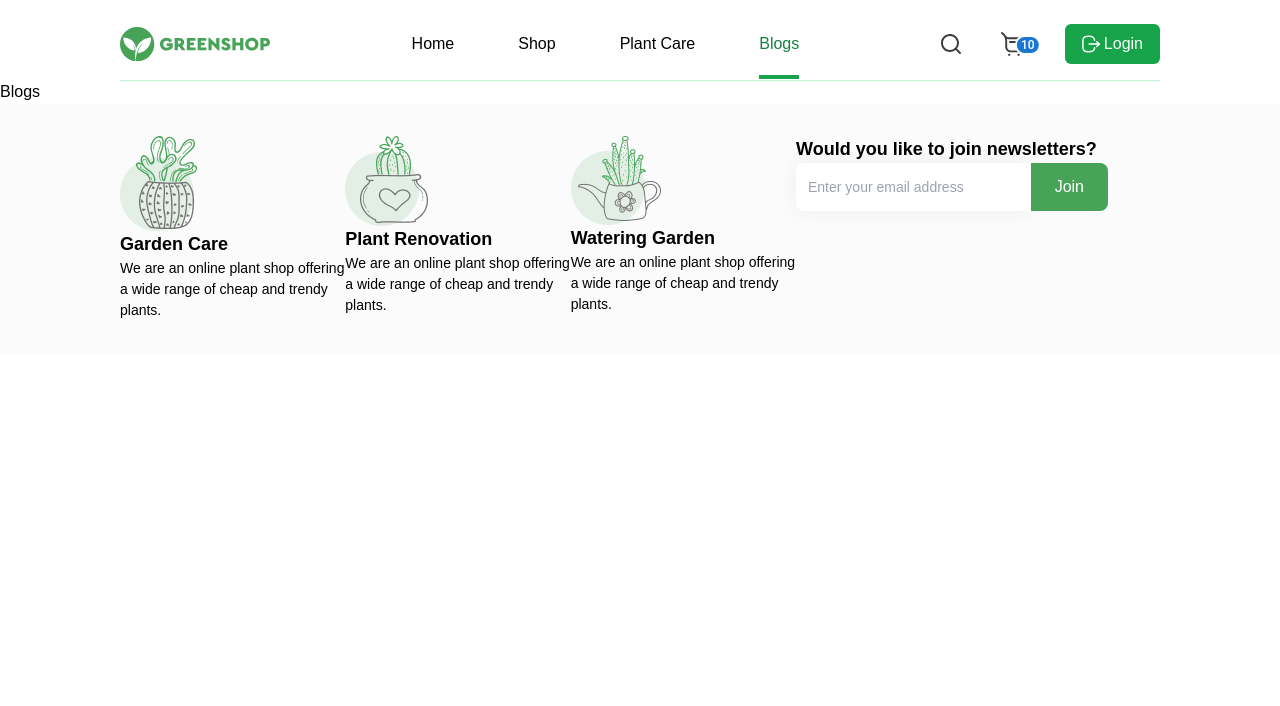
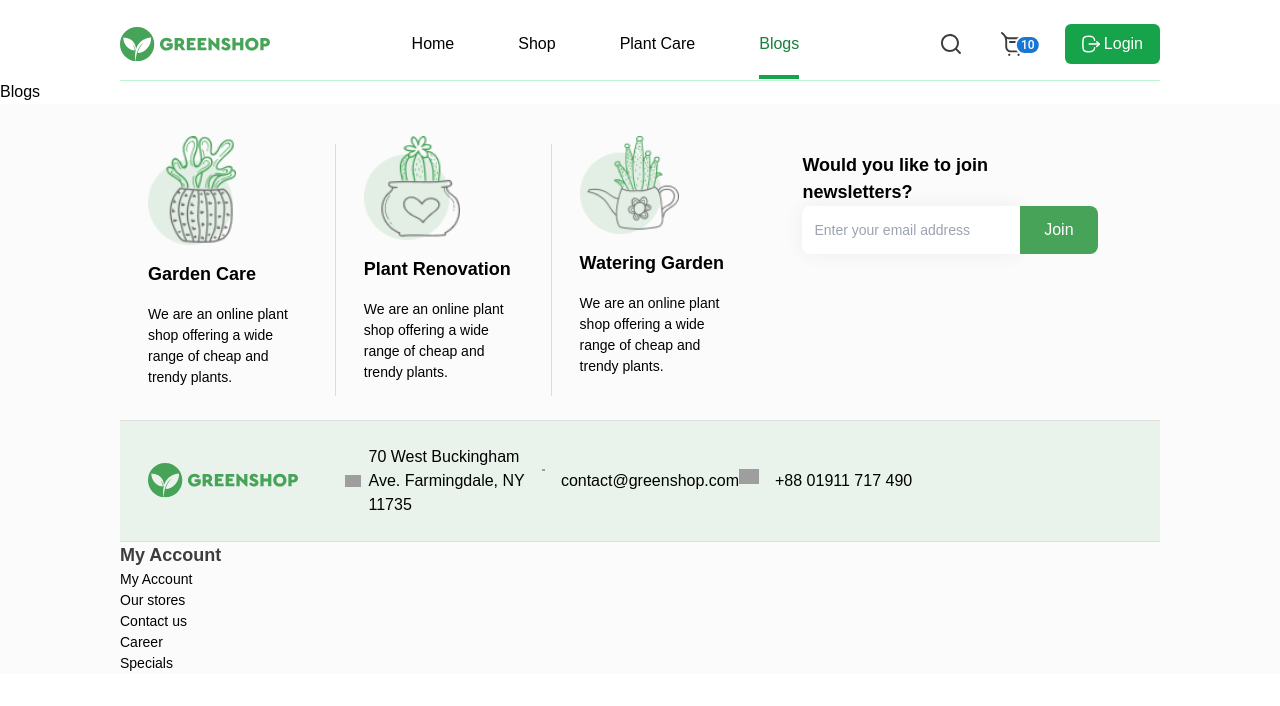
Before and after one commit to YahyobekRahimov/greenshop, a React (Vite) app: page /blogs in a window 1280 px wide. Shown: the top 706 px of the page. Built offline with nearby package versions, Linux system fonts and the light colour scheme; grey boxes are pictures that could not be loaded; a web font is replaced by a local one.

Commit message:
footer in progress

```diff
--- a/src/App.css
+++ b/src/App.css
@@ -36,3 +36,7 @@
 body {
    font-family: "Cera Pro", sans-serif;
 }
+
+.footer-grid-custom {
+   grid-template-columns: 1fr 1fr 1fr 2fr;
+}
--- a/src/components/Footer.jsx
+++ b/src/components/Footer.jsx
@@ -3,15 +3,25 @@ import Plant from "../images/plant.png";
 import Cactus from "../images/cactus.png";
 import Teapot from "../images/teapot.png";
 import Button from "./Button";
+import Divider from "@mui/material/Divider";
+import Logo from "../images/logo.svg?react";
+import Location from "../images/Location.png";
+import Message from "../images/Message.png";
+import Calling from "../images/Calling.png";
+import { NavLink } from "react-router-dom";
 
 export default function Footer() {
    return (
-      <Container classes="flex bg-softBackground">
-         <div className="flex py-8">
+      <Container classes="flex bg-softBackground flex-col">
+         <div className="flex py-8 gap-[4rem] px-7">
             {/* Cards */}
-            <div className="flex w-[65%]">
-               <div>
-                  <img src={Plant} alt="plant" />
+            <div className="flex w-[60%] gap-7">
+               <div className="flex flex-col gap-4">
+                  <img
+                     className="w-[5.5rem]"
+                     src={Plant}
+                     alt="plant"
+                  />
                   <h3 className="text-[1.125rem] font-bold">
                      Garden Care
                   </h3>
@@ -20,8 +30,13 @@ export default function Footer() {
                      of cheap and trendy plants.
                   </p>
                </div>
-               <div>
-                  <img src={Cactus} alt="plant" />
+               <Divider variant="middle" orientation="vertical" />
+               <div className="flex flex-col gap-4">
+                  <img
+                     className="w-[6rem]"
+                     src={Cactus}
+                     alt="plant"
+                  />
                   <h3 className="text-[1.125rem] font-bold">
                      Plant Renovation
                   </h3>
@@ -30,8 +45,13 @@ export default function Footer() {
                      of cheap and trendy plants.
                   </p>
                </div>
-               <div>
-                  <img src={Teapot} alt="plant" />
+               <Divider variant="middle" orientation="vertical" />
+               <div className="flex flex-col gap-4">
+                  <img
+                     className="w-[6.2rem]"
+                     src={Teapot}
+                     alt="plant"
+                  />
                   <h3 className="text-[1.125rem] font-bold">
                      Watering Garden
                   </h3>
@@ -42,7 +62,7 @@ export default function Footer() {
                </div>
             </div>
             <div className="w-[30%]">
-               <h3 className="text-[1.125rem] font-bold">
+               <h3 className="text-[1.125rem] font-bold pt-4">
                   Would you like to join newsletters?
                </h3>
                <div className="flex">
@@ -59,8 +79,57 @@ export default function Footer() {
                </div>
             </div>
          </div>
-         <div></div>
-         <div></div>
+         <Divider variant="fullWidth" />
+         <div className="pl-7 pr-[14rem] grid grid-cols-4 py-6 items-center bg-footerBackgroundSecondary">
+            <Logo />
+            <p className="flex gap-2 items-center">
+               <div>
+                  <img
+                     className="w-8"
+                     src={Location}
+                     alt="location"
+                  />
+               </div>
+               70 West Buckingham Ave. Farmingdale, NY 11735
+            </p>
+            <p className="flex gap-4">
+               <div>
+                  <img className="w-5" src={Message} alt="Message" />
+               </div>
+               contact@greenshop.com
+            </p>
+            <p className="flex gap-4">
+               <div>
+                  <img className="w-5" src={Calling} alt="Call" />
+               </div>
+               +88 01911 717 490
+            </p>
+         </div>
+         <Divider variant="fullWidth" />
+         <div className="grid footer-grid-custom">
+            <div>
+               <h3 className="text-textPrimary font-bold text-[1.125rem]">
+                  My Account
+               </h3>
+               <ul className="list-none">
+                  <li className="text-[0.875rem] font-thin">
+                     <NavLink to="/my-account">My Account</NavLink>
+                  </li>
+                  <li className="text-[0.875rem] font-thin">
+                     <NavLink to="/stores">Our stores</NavLink>
+                  </li>
+                  <li className="text-[0.875rem] font-thin">
+                     <NavLink to="/contact">Contact us</NavLink>
+                  </li>
+                  <li className="text-[0.875rem] font-thin">
+                     <NavLink to="/career">Career</NavLink>
+                  </li>
+                  <li className="text-[0.875rem] font-thin">
+                     <NavLink to="/Specials">Specials</NavLink>
+                  </li>
+               </ul>
+            </div>
+         </div>
       </Container>
    );
 }
--- a/tailwind.config.js
+++ b/tailwind.config.js
@@ -11,6 +11,9 @@ export default {
             primary: "var(--green-primary)",
             primaryDark: "var(--green-primary-darker)",
             softBackground: "#FBFBFB",
+            footerBackgroundSecondary: "rgba(70, 163, 88, 0.10)",
+            textPrimary: "#3D3D3D",
+            textSecondary: "#727272",
          },
       },
       container: {
```
